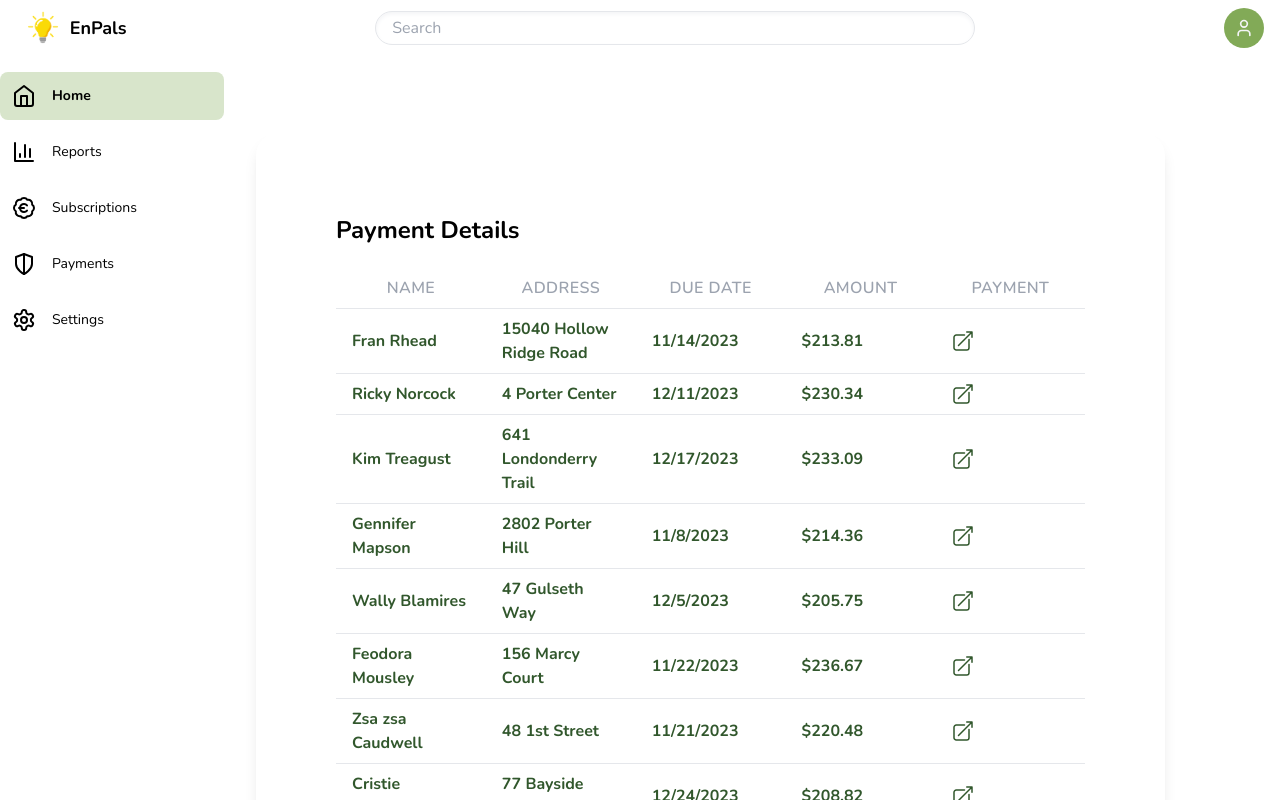
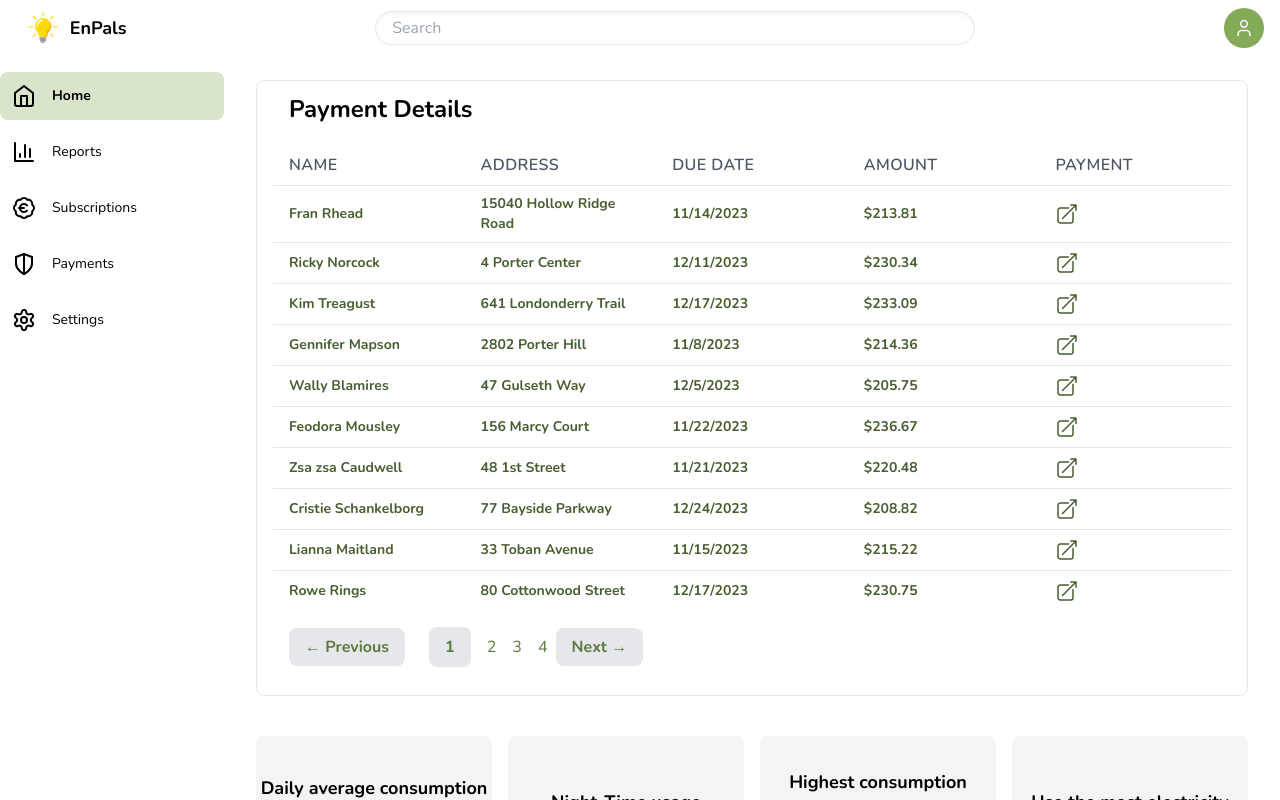
Before and after one commit to behong1999/EnPals, a React (Vite) app: page /reports in a window 1280 px wide. Built offline with nearby package versions, Linux system fonts and the light colour scheme.

Commit message:
reports completed

```diff
--- a/src/App.tsx
+++ b/src/App.tsx
@@ -28,8 +28,8 @@ function App() {
       <Routes>
         <Route path="/login" element={<Login />} />
         <Route element={<AppLayout />}>
+          <Route path="/" element={<Home />} />
           <Route path="/reports" element={<Report />} />
-          <Route path="/" element={<Home />} />
         </Route>
       </Routes>
     </Router>
--- a/src/components/EnergyRatio.tsx
+++ /dev/null
@@ -1,30 +0,0 @@
-type ContentProps = {
-  title: string
-  ratio: string
-}
-
-const Content = ({ title, ratio: percentage }: ContentProps) => {
-  return (
-    <div className="relative mx-4 inline-block">
-      <div className="flex items-center">
-        <div className={`bg-hunter_green rounded-[10px] w-2 h-2 mr-1`} />
-        <div className={`font-bold text-hunter_green text-[12px]`}>{title}</div>
-      </div>
-      <div className={`font-bold text-primary text-[18px] text-center`}>
-        {percentage}%
-      </div>
-    </div>
-  )
-}
-
-const EnergyRatio = () => {
-  return (
-    <div className="bg-gray-100 rounded-[20px] px-10 py-10 inline-flex">
-      <Content title="Solar Energy" ratio="60" />
-      <Content title="Fossil Energy" ratio="25" />
-      <Content title="Wind Energy" ratio="15" />
-    </div>
-  )
-}
-
-export default EnergyRatio
--- a/src/components/report/ConsumptionHIstory.tsx
+++ b/src/components/report/ConsumptionHIstory.tsx
@@ -1,8 +1,8 @@
-import { CategoryScale } from "chart.js"
-import Chart from "chart.js/auto"
-import { Bar } from "react-chartjs-2"
+import { CategoryScale } from "chart.js";
+import Chart from "chart.js/auto";
+import { Bar } from "react-chartjs-2";
 
-Chart.register(CategoryScale)
+Chart.register(CategoryScale);
 
 const ConsumptionHistory = () => {
   const data = {
@@ -17,7 +17,7 @@ const ConsumptionHistory = () => {
         minBarLength: 2,
       },
     ],
-  }
+  };
 
   const options = {
     scales: {
@@ -37,10 +37,10 @@ const ConsumptionHistory = () => {
     },
     maintainAspectRatio: false, // Set this to false to adjust width and height directly
     responsive: true,
-  }
+  };
 
   return (
-    <div className=" bg-gray-50 rounded-md p-5">
+    <div className=" bg-gray-50 w-full rounded-md p-5">
       <div className="flex flex-row justify-between w-full">
         <h1 className="font-bold text-base text-primary-900">
           Yearly Consumption History
@@ -52,7 +52,7 @@ const ConsumptionHistory = () => {
         </div>
       </div>
     </div>
-  )
-}
+  );
+};
 
-export default ConsumptionHistory
+export default ConsumptionHistory;
--- a/src/components/report/Grid.tsx
+++ b/src/components/report/Grid.tsx
@@ -5,14 +5,17 @@ type CardProps = {
 };
 
 const Card = ({ title, value, date }: CardProps) => (
-  <div className='bg-white rounded-[20px] overflow-hidden px-[10px] py-[8px]'>
-    <div className='font-bold text-[16px] leading-[32px]'>{title}</div>
-    <div className='font-bold text-[24px] leading-[32px] whitespace-nowrap text-primary-700'>
+  <div
+    className="bg-gray-100 rounded-lg py-8
+  flex flex-col gap-4 justify-center items-center"
+  >
+    <div className="font-bold text-base md:text-lg text-center">{title}</div>
+    <div className="font-bold text-sm md:text-base whitespace-nowrap text-primary-700">
       {value}
     </div>
     {date && (
-      <div className='h-[24px]'>
-        <div className='font-medium text-[14px] leading-[24px] text-gray-400'>
+      <div className="h-[24px]">
+        <div className="font-medium text-xs md:text-sm text-gray-400">
           {date}
         </div>
       </div>
@@ -22,13 +25,13 @@ const Card = ({ title, value, date }: CardProps) => (
 
 const Grid = () => {
   return (
-    <div className='relative grid grid-cols-2 grid-rows-3 gap-4 p-4'>
-      <Card title='Daily average consumption is' value='12.10 kWh' />
-      <Card title='Night-Time usage' value='30%' />
-      <Card title='Highest consumption' value='12.10 kWh' date='12/10/2023' />
-      <Card title='Use the most electricity' value='Sunday' />
-      <Card title='Lowest consumption' value='12.10 kWh' date='12/10/2023' />
-      <Card title='Use the least electricity' value='Tuesday' />
+    <div className="grid grid-cols-2 md:grid-cols-3 lg:grid-cols-4 gap-4 py-2">
+      <Card title="Daily average consumption is" value="12.10 kWh" />
+      <Card title="Night-Time usage" value="30%" />
+      <Card title="Highest consumption" value="12.10 kWh" date="12/10/2023" />
+      <Card title="Use the most electricity" value="Sunday" />
+      <Card title="Lowest consumption" value="12.10 kWh" date="12/10/2023" />
+      <Card title="Use the least electricity" value="Tuesday" />
     </div>
   );
 };
--- a/src/components/report/PaymentDetail.tsx
+++ b/src/components/report/PaymentDetail.tsx
@@ -1,31 +1,31 @@
-import React, { useEffect, useState } from "react"
+import React, { useEffect, useState } from "react";
 
-import { ArrowTopRightOnSquareIcon } from "@heroicons/react/24/outline"
-import ReactPaginate from "react-paginate"
-import dummyData from "../../data/paymentUserData.json"
+import { ArrowTopRightOnSquareIcon } from "@heroicons/react/24/outline";
+import ReactPaginate from "react-paginate";
+import dummyData from "../../data/paymentUserData.json";
 
 // import axios from 'axios';
 
 interface Data {
-  id: number
-  first_name: string
-  address: string
-  date: string
-  amount: string
+  id: number;
+  first_name: string;
+  address: string;
+  date: string;
+  amount: string;
 }
 
 const PaymentDetail: React.FC = () => {
-  const [data, setData] = useState<Data[]>([])
-  const [pageCount, setPageCount] = useState(0)
-  const [currentPage, setCurrentPage] = useState(0)
+  const [data, setData] = useState<Data[]>([]);
+  const [pageCount, setPageCount] = useState(0);
+  const [currentPage, setCurrentPage] = useState(0);
 
   const handlePageClick = (selectedItem: { selected: number }) => {
-    setCurrentPage(selectedItem.selected)
-  }
+    setCurrentPage(selectedItem.selected);
+  };
 
   useEffect(() => {
-    setData(dummyData)
-    setPageCount(Math.ceil(dummyData.length / 10))
+    setData(dummyData);
+    setPageCount(Math.ceil(dummyData.length / 10));
 
     // axios
     //   .get('https://your-api-url.com/data')
@@ -36,31 +36,31 @@ const PaymentDetail: React.FC = () => {
     //   .catch((error) => {
     //     console.log(error);
     //   });
-  }, [])
+  }, []);
 
-  const offset = currentPage * 10
+  const offset = currentPage * 10;
 
   return (
-    <div className="min-h-screen py-6 flex flex-col justify-center sm:py-12">
-      <div className="relative inline-flex py-3 sm:w-full sm:mx-auto">
-        <div className="relative px-4 py-10 bg-white shadow-lg sm:rounded-3xl sm:p-20">
-          <div className="text-[24px] font-bold mb-5">Payment Details</div>
+    <div className="flex flex-col justify-center mt-2 border rounded-lg w-full overflow-x-scroll">
+      <div className="relative py-3">
+        <div className="relative px-4 bg-white">
+          <div className="text-2xl font-bold mb-5 px-4">Payment Details</div>
           <table className="min-w-full table-auto">
             <thead>
               <tr>
-                <th className="w-1/5 px-4 py-2 text-base font-semibold tracking-wide text-gray-400 uppercase border-b">
+                <th className="w-1/5 text-start px-4 py-2 text-sm md:text-base font-semibold tracking-wide text-gray-600 uppercase border-b">
                   Name
                 </th>
-                <th className="w-1/5 px-4 py-2 text-base font-semibold tracking-wide text-gray-400 uppercase border-b">
+                <th className="w-1/5 text-start px-4 py-2 text-sm md:text-base font-semibold tracking-wide text-gray-600 uppercase border-b">
                   Address
                 </th>
-                <th className="w-1/5 px-4 py-2 text-base font-semibold tracking-wide text-gray-400 uppercase border-b">
+                <th className="w-1/5 text-start px-4 py-2 text-sm md:text-base font-semibold tracking-wide text-gray-600 uppercase border-b">
                   Due Date
                 </th>
-                <th className="w-1/5 px-4 py-2 text-base font-semibold tracking-wide text-gray-400 uppercase border-b">
+                <th className="w-1/5 text-start px-4 py-2 text-sm md:text-base font-semibold tracking-wide text-gray-600 uppercase border-b">
                   Amount
                 </th>
-                <th className="w-1/5 px-4 py-2 text-base font-semibold tracking-wide text-gray-400 uppercase border-b">
+                <th className="w-1/5 text-start px-4 py-2 text-sm md:text-base font-semibold tracking-wide text-gray-600 uppercase border-b">
                   Payment
                 </th>
               </tr>
@@ -68,19 +68,19 @@ const PaymentDetail: React.FC = () => {
             <tbody className="divide-y divide-gray-200">
               {data.slice(offset, offset + 10).map((item, index) => (
                 <tr key={index}>
-                  <td className="font-bold px-4 py-2 text-hunter_green">
+                  <td className="font-bold text-xs md:text-sm px-4 py-2 text-primary-800">
                     {item.first_name}
                   </td>
-                  <td className="font-bold px-4 py-2 text-hunter_green">
+                  <td className="font-bold text-xs md:text-sm px-4 py-2 text-primary-800">
                     {item.address}
                   </td>
-                  <td className="font-bold px-4 py-2 text-hunter_green">
+                  <td className="font-bold text-xs md:text-sm px-4 py-2 text-primary-800">
                     {item.date}
                   </td>
-                  <td className="font-bold px-4 py-2 text-hunter_green">
+                  <td className="font-bold text-xs md:text-sm px-4 py-2 text-primary-800">
                     {item.amount}
                   </td>
-                  <td className="font-bold px-4 py-2 text-hunter_green">
+                  <td className="font-bold text-xs md:text-sm px-4 py-2 text-primary-800">
                     <div>
                       <ArrowTopRightOnSquareIcon className="w-[24px] " />
                     </div>
@@ -93,20 +93,24 @@ const PaymentDetail: React.FC = () => {
             previousLabel={"← Previous"}
             nextLabel={"Next →"}
             pageCount={pageCount}
-            pageClassName="mx-2"
+            pageClassName="text-primary-700 mx-2"
             onPageChange={handlePageClick}
-            containerClassName={"flex justify-center items-center my-4"}
+            containerClassName={"flex justify-start items-center my-4"}
             previousLinkClassName={
-              "mx-2 bg-gray-600 px-4 py-2 rounded text-white"
+              "px-4 py-2 rounded-lg font-bold text-primary-700 bg-gray-200 hover:bg-primary-700 hover:text-gray-100"
             }
-            nextLinkClassName={"mx-2 bg-gray-600 px-4 py-2 rounded text-white"}
+            nextLinkClassName={
+              "px-4 py-2 rounded-lg font-bold text-primary-700 bg-gray-200 hover:bg-primary-700 hover:text-gray-100"
+            }
             disabledClassName={"px-4 py-2 rounded text-gray-500"}
-            activeClassName={"bg-blue-500 px-4 py-2 rounded text-white"}
+            activeClassName={
+              "text-primary-700 bg-gray-200 px-4 py-2 rounded-lg font-bold"
+            }
           />
         </div>
       </div>
     </div>
-  )
-}
+  );
+};
 
-export default PaymentDetail
+export default PaymentDetail;
--- a/src/pages/Report.tsx
+++ b/src/pages/Report.tsx
@@ -1,25 +1,23 @@
-import EnergyRatio from "../components/EnergyRatio"
-import ConsumptionHistory from "../components/report/ConsumptionHIstory"
-import Grid from "../components/report/Grid"
-import PaymentDetail from "../components/report/PaymentDetail"
-import PaymentHistory from "../components/report/PaymentHistory"
+import ConsumptionHistory from "../components/report/ConsumptionHistory";
+import Grid from "../components/report/Grid";
+import PaymentDetail from "../components/report/PaymentDetail";
+import PaymentHistory from "../components/report/PaymentHistory";
 
 export default function Report() {
   return (
-    <div className="grid grid-cols-3 gap-4">
-      <div className="col-span-3">
+    <div className="grid grid-cols-2 gap-8">
+      <div className="col-span-2">
         <PaymentDetail />
       </div>
-      <div>
-        <EnergyRatio />
+      <div className="col-span-2">
+        <Grid />
+      </div>
+      <div className="col-span-2">
         <ConsumptionHistory />
       </div>
-      <div>
+      <div className="col-span-2">
         <PaymentHistory />
       </div>
-      <div>
-        <Grid />
-      </div>
     </div>
-  )
+  );
 }
```
Also changed, not shown: src/components/report/PaymentHistory.tsx (+31 -34 lines).
